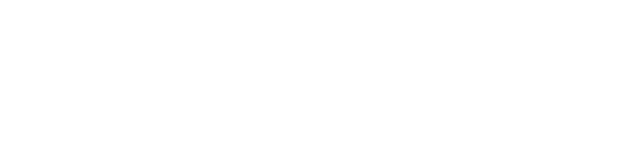
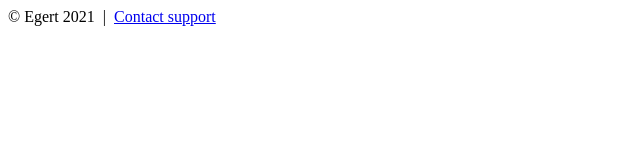
Before and after one commit to egertapps/egertapps.github.io, a plain HTML site: page index.html in a window 1280 px wide. Shown: the whole page, without its empty margins (0-640 px from the left). Drawn offline with Linux system fonts and the light colour scheme.

Commit message:
Update index.html

```diff
--- a/index.html
+++ b/index.html
@@ -11,5 +11,7 @@
 
 <body>
 
+&#169; Egert 2021&nbsp;&nbsp;|&nbsp;&nbsp;<a href="mailto:egert.estonia@gmail.com">Contact support</a>
+
 </body>
 </html>
```
